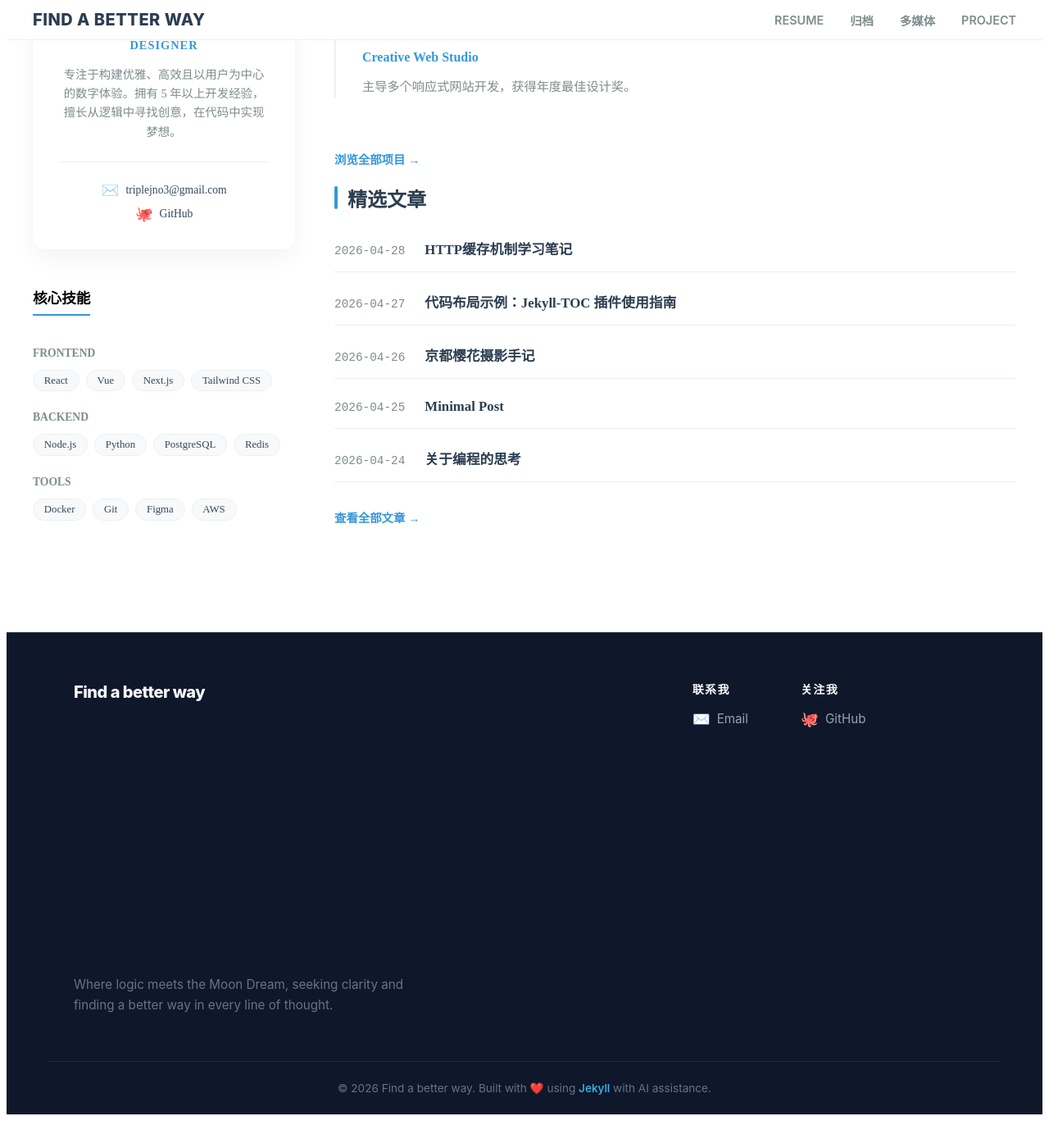
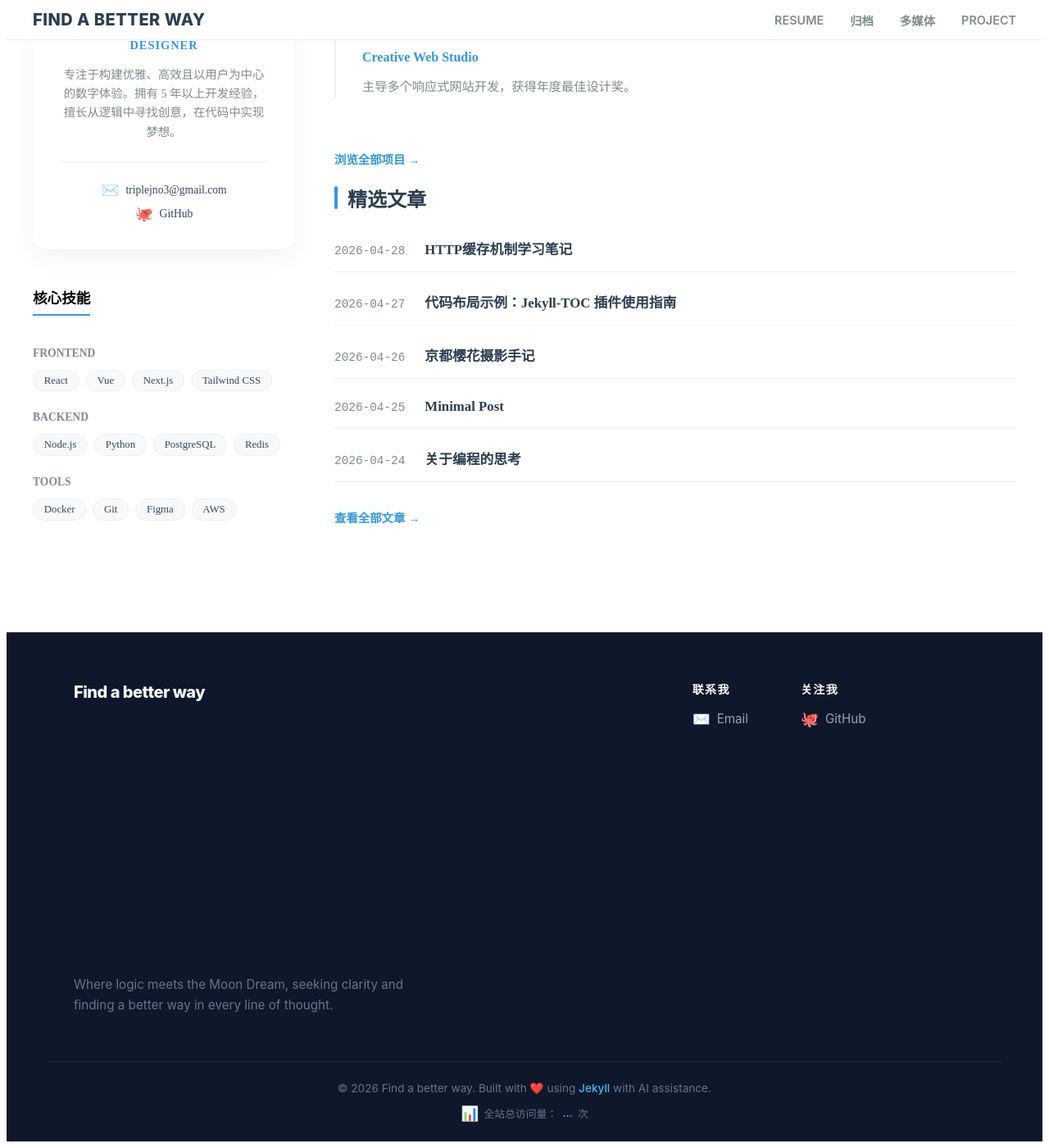
Before and after one commit to triplejno3-alt/My-Site, a Jekyll site: the page built from index.markdown, in a window 1280 px wide and 1400 px high, scrolled down 321 px. Shown: the whole window at 82% size. Built offline with Jekyll 4.4.1, drawn with Linux system fonts in a browser that asks for light colours; before the commit the page ends 1688 px from its top, so only the background shows below that.

Commit message:
feat: add total site views counter to footer using GoatCounter
Integrated the GoatCounter API to display a live total visit count in the site footer. This change includes:
- A new UI section in the footer to show total views.
- JavaScript to fetch visit data asynchronously from the GoatCounter counter endpoint.
- Styling for the view counter to maintain consistency with the site design.
- Conditional rendering based on the presence of the goatcounter_code configuration.

```diff
--- a/_includes/footer.html
+++ b/_includes/footer.html
@@ -38,6 +38,29 @@
 
   <div class="footer-bottom">
     <p>&copy; {{ "now" | date: "%Y" }} {{ site.title | escape }}. Built with ❤️ using <a href="https://jekyllrb.com/" target="_blank" rel="noopener">Jekyll</a> with AI assistance.</p>
+    {% if site.goatcounter_code %}
+    <div class="site-total-views">
+      <span class="icon">📊</span> 全站总访问量：<span id="stats-total-count">...</span> 次
+    </div>
+    <script>
+      window.addEventListener('load', function() {
+          var url = 'https://{{ site.goatcounter_code }}.goatcounter.com/counter/all.json';
+          var r = new XMLHttpRequest();
+          r.onreadystatechange = function() {
+              if (this.readyState === 4 && this.status === 200) {
+                  try {
+                      var data = JSON.parse(this.responseText);
+                      document.getElementById('stats-total-count').innerText = data.count || "0";
+                  } catch (e) {
+                      console.error("Error parsing GoatCounter data", e);
+                  }
+              }
+          };
+          r.open('GET', url, true);
+          r.send();
+      });
+    </script>
+    {% endif %}
   </div>
 </footer>
 
@@ -141,6 +164,21 @@
     margin: 0;
   }
 
+  .site-total-views {
+    margin-top: 0.75rem;
+    font-size: 0.8rem;
+    color: #64748b;
+    display: flex;
+    align-items: center;
+    justify-content: center;
+    gap: 0.4rem;
+  }
+
+  #stats-total-count {
+    color: #38bdf8;
+    font-weight: 600;
+  }
+
   .footer-bottom a {
     color: #38bdf8;
     text-decoration: none;
```
